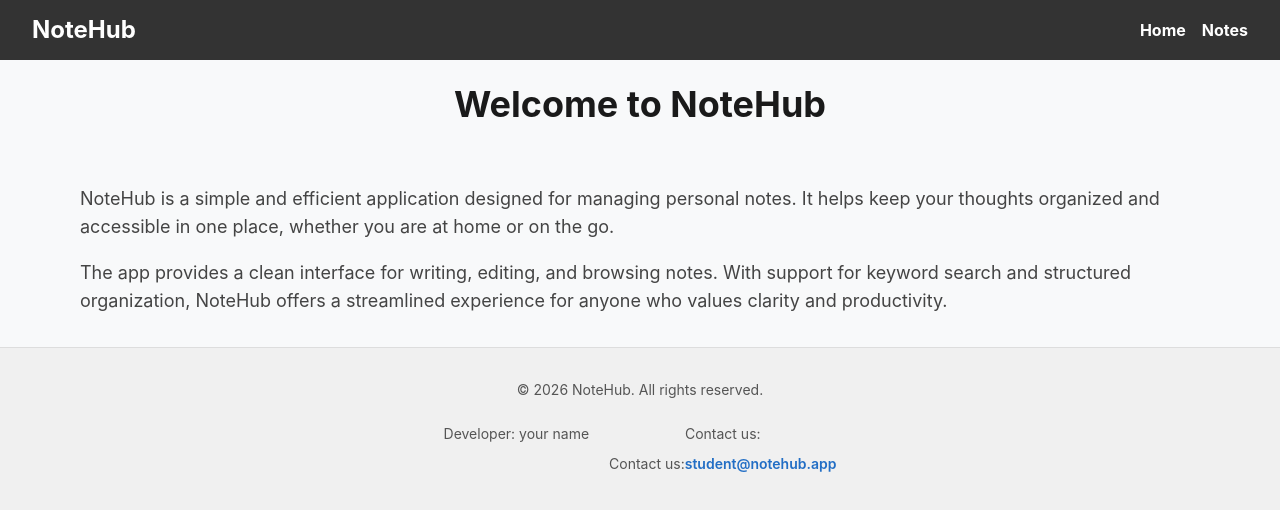
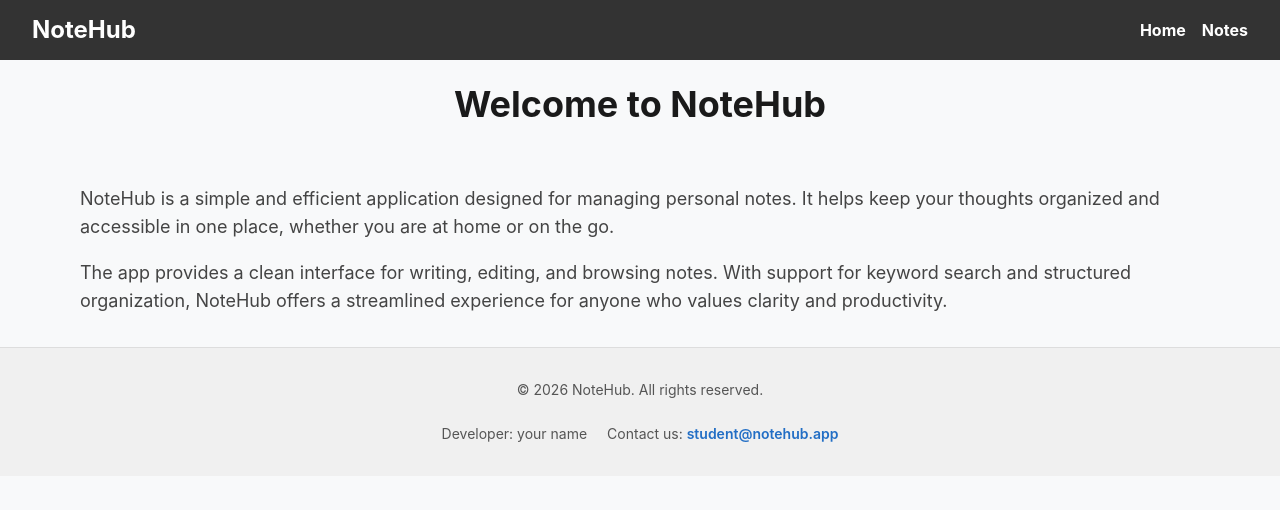
Before and after one commit to Viktor-8888/06-notehub-nextjs, a Next.js app: page / in a window 1280 px wide. Shown: the top 510 px of the page. Built offline with nearby package versions, Linux system fonts and the light colour scheme.

Commit message:
edited mailto

```diff
--- a/components/Footer/Footer.tsx
+++ b/components/Footer/Footer.tsx
@@ -8,11 +8,8 @@ const Footer = () => {
         <div className={css.wrap}>
           <p>Developer: your name</p>
           <p>
-            Contact us:
-            <p>
-              Contact us:
-              <a href="mailto:student@notehub.app">student@notehub.app</a>
-            </p>
+            Contact us: {''}
+            <a href="mailto:student@notehub.app">student@notehub.app</a>
           </p>
         </div>
       </div>
```
